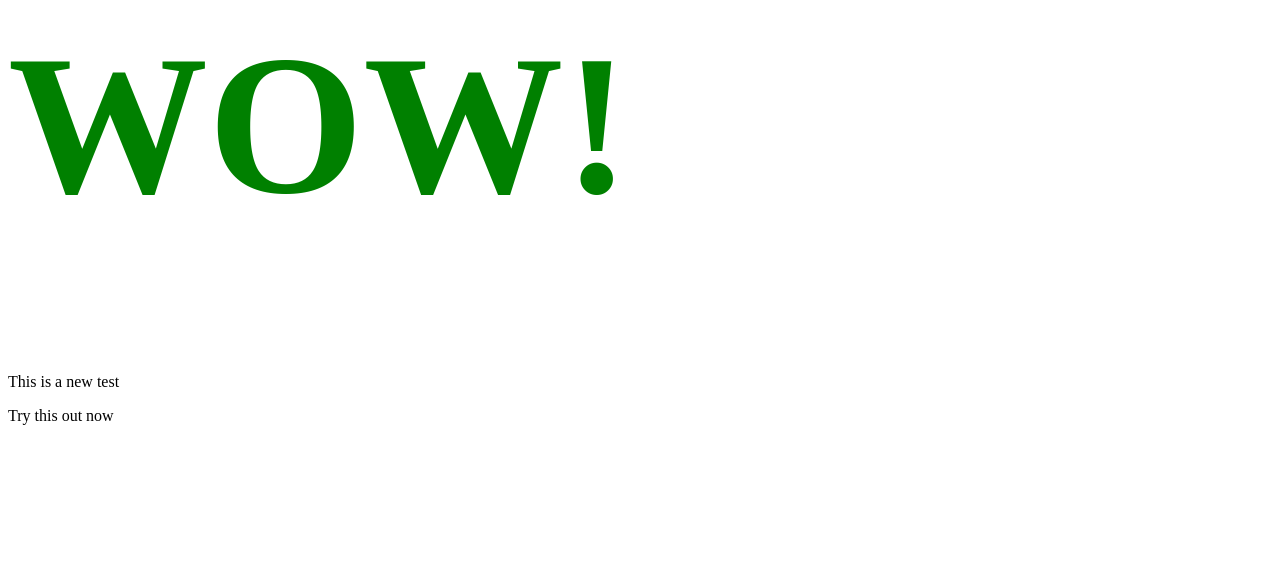
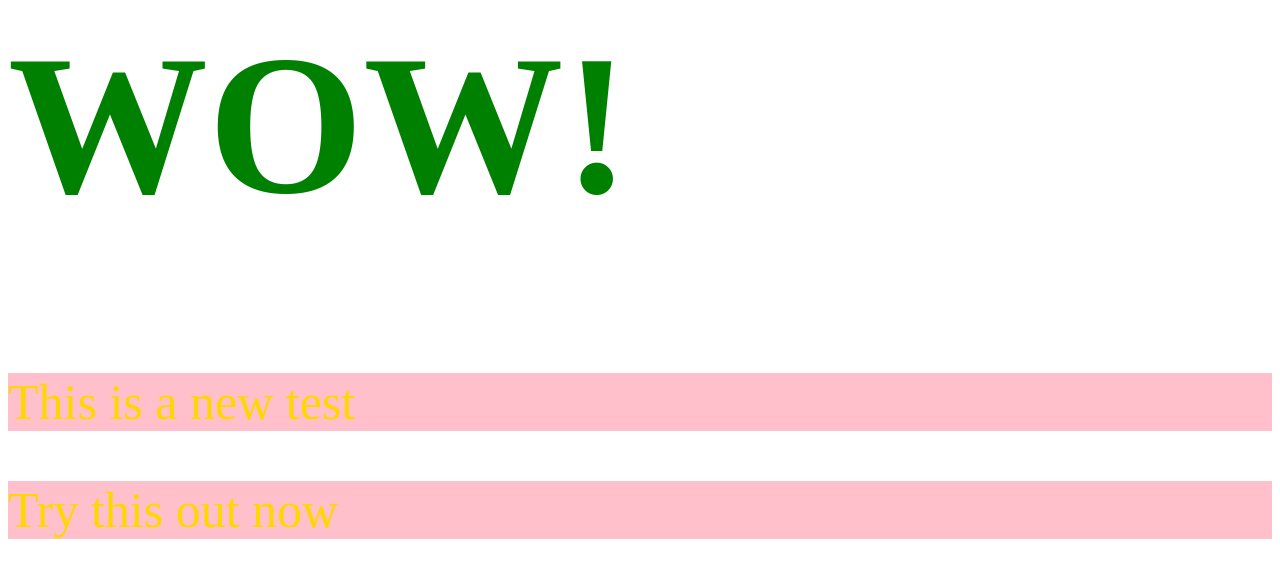
Before and after one commit to WDIDavidKim/test, a plain HTML site: page index.html in a window 1280 px wide. Shown: the part 124-702 px from the top of the page. Drawn offline with Linux system fonts and the light colour scheme.

Commit message:
css update

```diff
--- a/sytle.css
+++ b/sytle.css
@@ -2,3 +2,8 @@ h1{
   font-size: 200px;
   color: green;
 }
+p{
+  color: gold;
+  background-color: pink;
+  font-size: 50px;
+}
```
